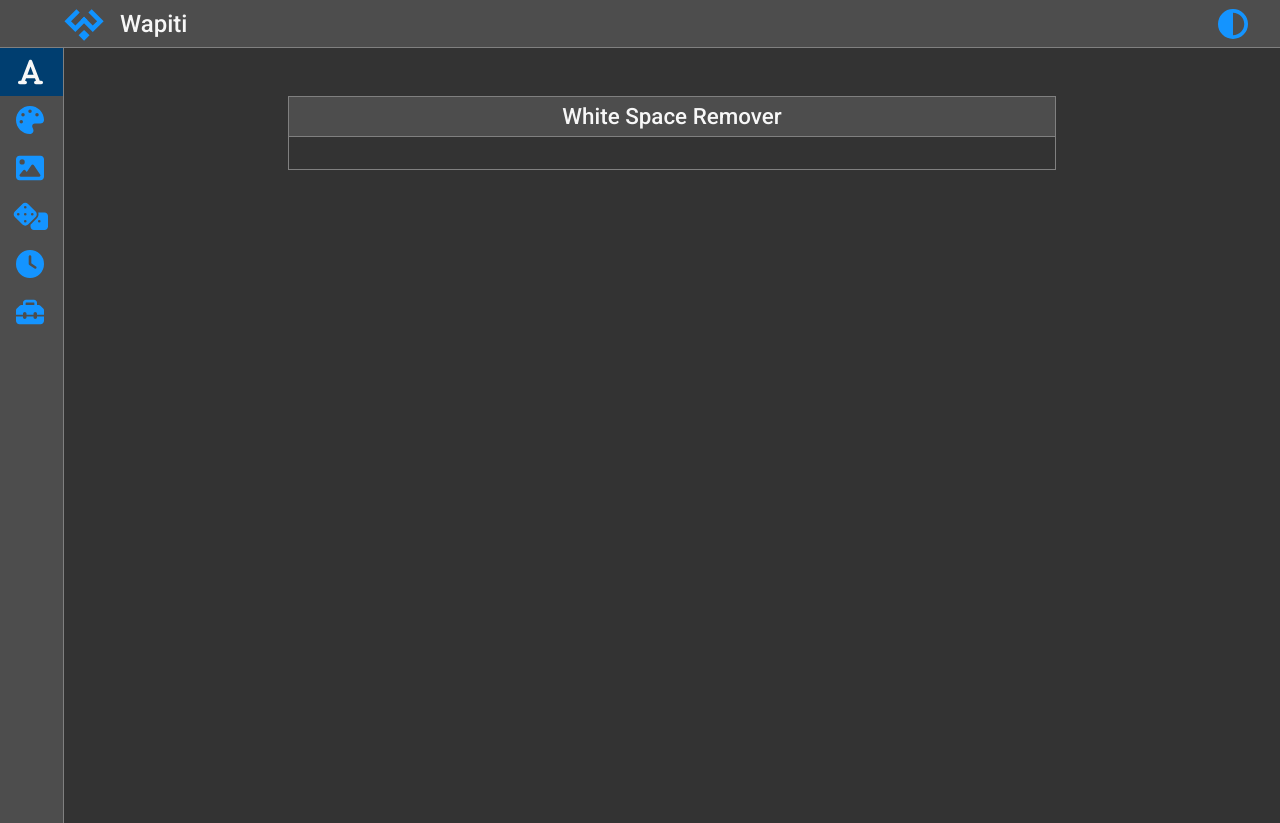
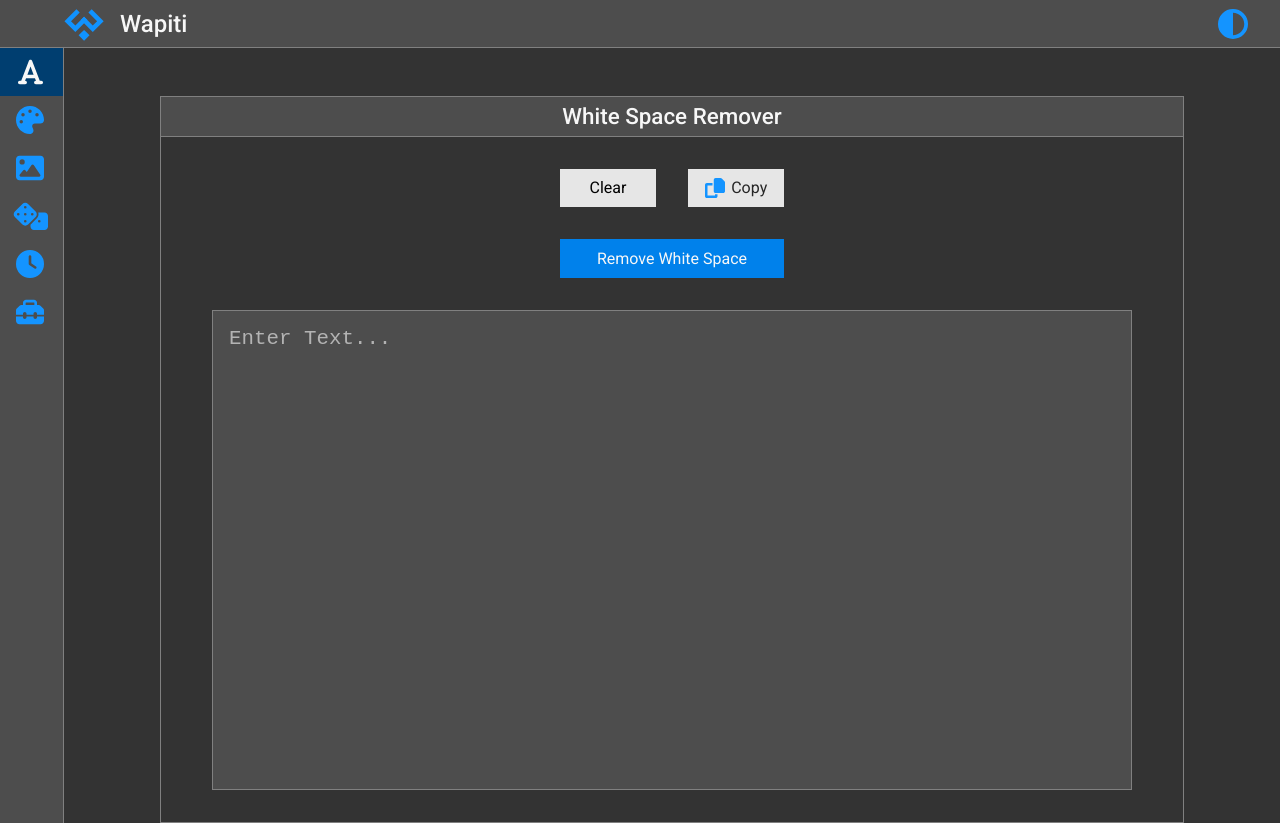
Before and after one commit to devmikh/wapiti-web-tools, a React (Vite) app: page /white-space-remover in a window 1280 px wide. Before the commit the page ends 800 px from the top, so only its background shows below. Built offline with nearby package versions, Linux system fonts and the light colour scheme.

Commit message:
Implement White Space Remover

```diff
--- a/src/components/core/Button/index.module.css
+++ b/src/components/core/Button/index.module.css
@@ -27,8 +27,8 @@
 }
 
 .large {
-    width: 12rem;
-    height: 4rem;
+    width: 14rem;
+    height: 2.4rem;
 }
 
 .disabled {
--- a/src/components/tools/text/WhiteSpaceRemover/index.module.css
+++ b/src/components/tools/text/WhiteSpaceRemover/index.module.css
@@ -2,3 +2,27 @@
     width: 60%;
     margin-left: 4rem;
 }
+
+.top-button-container {
+    display: flex;
+    gap: 2rem;
+}
+
+@media only screen and (max-width: 1500px) {
+    .container {
+        width: 70%;
+    }
+}
+
+@media only screen and (max-width: 1300px) {
+    .container {
+        width: 80%;
+    }
+}
+
+@media only screen and (max-width: 600px) {
+    .container {
+        width: 95%;
+        margin-left: 0;
+    }
+}
--- a/src/components/tools/text/WhiteSpaceRemover/index.tsx
+++ b/src/components/tools/text/WhiteSpaceRemover/index.tsx
@@ -1,9 +1,31 @@
+import { useState } from 'react'
+import Button from '../../../core/Button'
+import CopyButton from '../../../core/CopyButton'
+import Textarea from '../../../core/Textarea'
+import { removeWhiteSpace } from '../../../../utils/text'
 import styles from './index.module.css'
 
 export default function WhiteSpaceRemover() {
+
+    const [text, setText] = useState('')
+
     return (
         <div className={`tool-container ${styles['container']}`}>
             <h1 className='tool-title'>White Space Remover</h1>
+            <div className={styles['top-button-container']}>
+                <Button label='Clear' onClick={() => setText(() => '')} />
+                <CopyButton value={text} buttonLook />
+            </div>
+            <Button
+                color='primary'
+                label='Remove White Space'
+                onClick={() => setText(() => removeWhiteSpace(text))}
+                size='large'/>
+            <Textarea
+                value={text}
+                readOnly={false}
+                onChange={(e: React.ChangeEvent<HTMLInputElement>) => setText(e.target.value)}
+                placeholder='Enter Text...'/>
         </div>
     )
 }
--- a/src/utils/text.ts
+++ b/src/utils/text.ts
@@ -11,6 +11,12 @@ export const toTitleCase = (text: string) => {
     return words.map(word => word.charAt(0).toUpperCase() + word.slice(1)).join(' ')
 }
 
+export const removeWhiteSpace = (text: string) => {
+    let result = text.trim()
+    result = result.replace(/\s+/g, ' ')
+    return result
+}
+
 export const copyToClipboard = (text: string) => {
     navigator.clipboard.writeText(text)
 }
```
